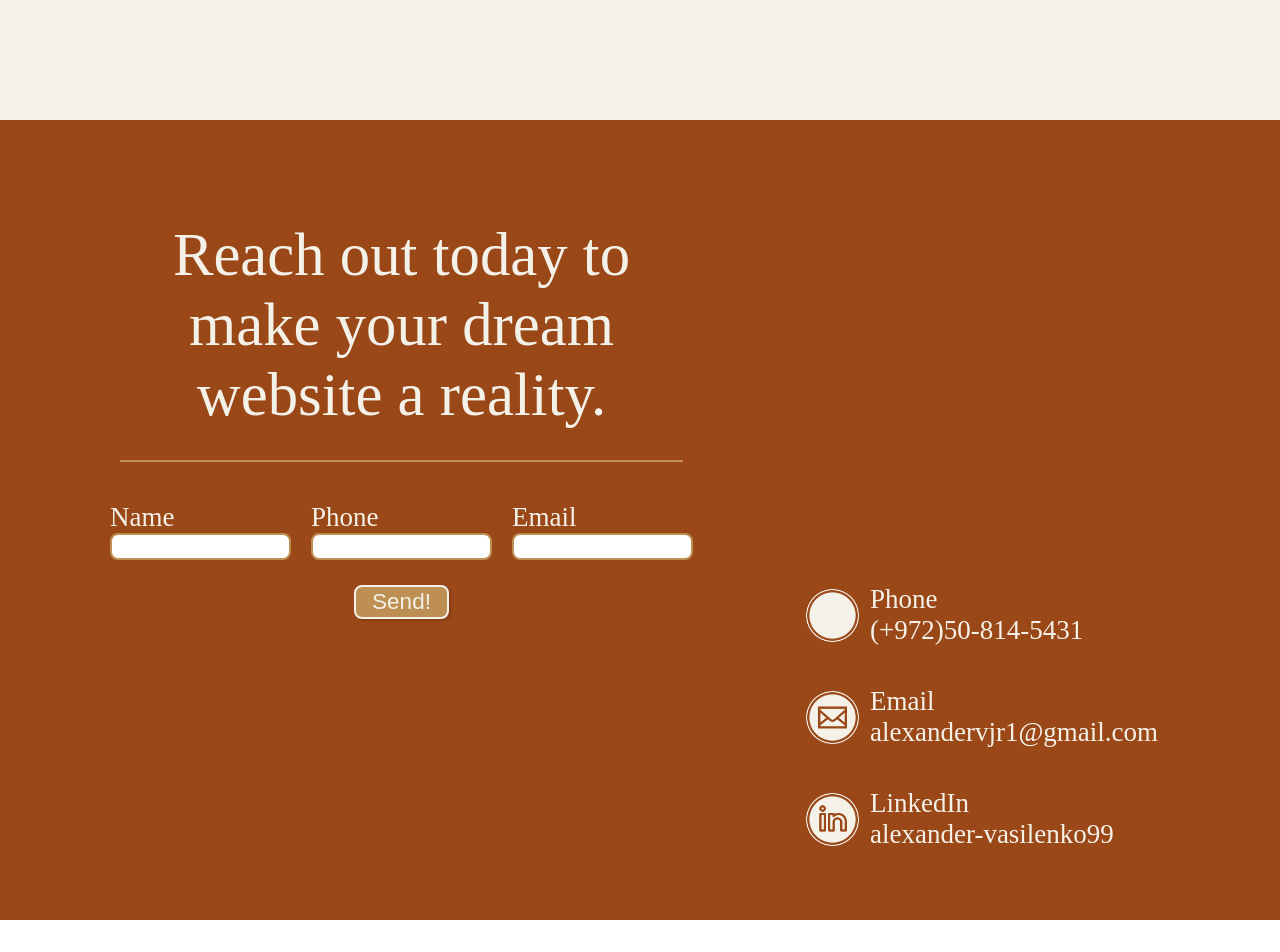
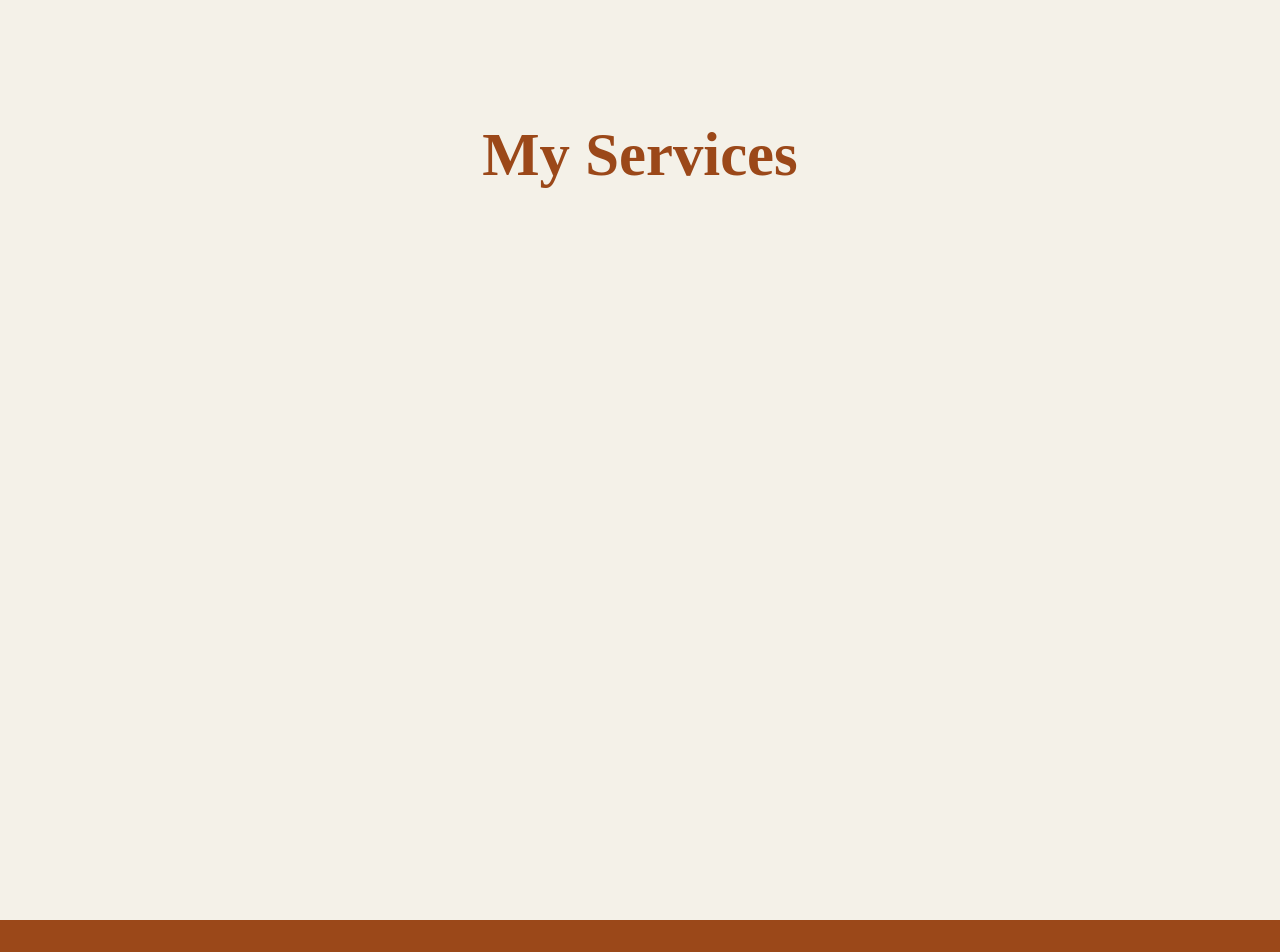
Before and after one commit to AlexanderVasilenko99/portfolio-website, a React (Create React App) app in the folder frontend/: page / in a window 1280 px wide. Shown: the part 2080-3032 px from the top of the page. Before the commit the page ends 3000 px from the top, so only its background shows below. Built offline with nearby package versions, Linux system fonts and the light colour scheme.

Commit message:
created services section

```diff
--- /dev/null
+++ b/frontend/src/Components/4-ServicesSection/ServicesSection.scss
@@ -0,0 +1,35 @@
+@use "../../index.scss" as i;
+
+
+.ServicesSection {
+    @include i.secondary_color_background;
+    height: 100vh;
+    display: grid;
+    grid-template-columns: 1fr 1fr;
+    padding: 0px 100px;
+
+    h1 {
+        @include i.primary_color_text;
+        font-size: 1.35rem;
+        grid-column: span 2;
+        margin: 0;
+        height: fit-content;
+    }
+
+    .left-col {
+        display: flex;
+        flex-direction: column;
+        justify-content: center;
+
+        // p {
+        //     font-size: .6rem;
+        //     text-align: left;
+        // }
+    }
+
+    .right-col {
+        display: flex;
+        justify-content: center;
+        align-items: center;
+    }
+}
--- /dev/null
+++ b/frontend/src/Components/4-ServicesSection/ServicesSection.tsx
@@ -0,0 +1,17 @@
+import "./ServicesSection.scss";
+
+function ServicesSection(): JSX.Element {
+    return (
+        <div className="ServicesSection">
+            <h1>My Services</h1>
+            <div className="left-col">
+
+            </div>
+            <div className="right-col">
+
+            </div>
+        </div>
+    );
+}
+
+export default ServicesSection;
--- a/frontend/src/index.tsx
+++ b/frontend/src/index.tsx
@@ -6,6 +6,7 @@ import ContactMeSection from './Components/5-ContactMeSection/ContactMeSection';
 import { BrowserRouter } from 'react-router-dom';
 import ParallaxSection from './Components/2-ParallaxSection/ParallaxSection';
 import AboutSection from './Components/3-AboutSection/AboutSection';
+import ServicesSection from './Components/4-ServicesSection/ServicesSection';
 
 const root = ReactDOM.createRoot(
   document.getElementById('root') as HTMLElement
@@ -18,6 +19,7 @@ root.render(
       <FirstSection />
       <ParallaxSection />
       <AboutSection />
+      <ServicesSection />
       <ContactMeSection />
     </BrowserRouter >
   </React.StrictMode>
```
